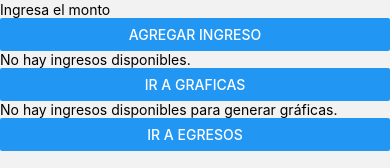
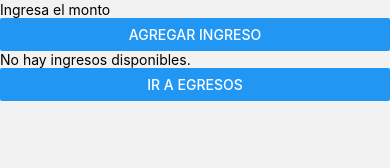
Before and after one commit to jacquelinechavez30/Desafio2_DPS, a React Native app: screen /Stackdatos in a window 390 px wide. Shown: the part 161-329 px from the top of the page. Built offline with nearby package versions, Linux system fonts and the light colour scheme.

Commit message:
Errores de  navegación

```diff
--- a/src/screens/Ingresos.js
+++ b/src/screens/Ingresos.js
@@ -231,14 +231,8 @@
           title="Ir a Graficas"
           onPress={() => navigation.navigate("Grafica", { ingresos })}
         />
-      ) : (
-        <View>
-          <Button title="Ir a Graficas" />
-          <Text>No hay ingresos disponibles para generar gráficas.</Text>
-
-        </View>
-      )}
-
+      ) : null
+      }
       <Button
         title="Ir a Egresos"
         onPress={() => navigation.navigate("FormularioEgresos", { ingresos })}
--- a/src/screens/Productoofertas.js
+++ b/src/screens/Productoofertas.js
@@ -8,8 +8,8 @@
     <View>
       <Text>Productoofertas</Text>
       <Button
-        title="Ir a Graficas"
-        onPress={() => navigation.navigate('Grafica')}
+        title="Volver a inicio"
+        onPress={() => navigation.navigate('Stackdatos')}
         />
     </View>
   )
```
